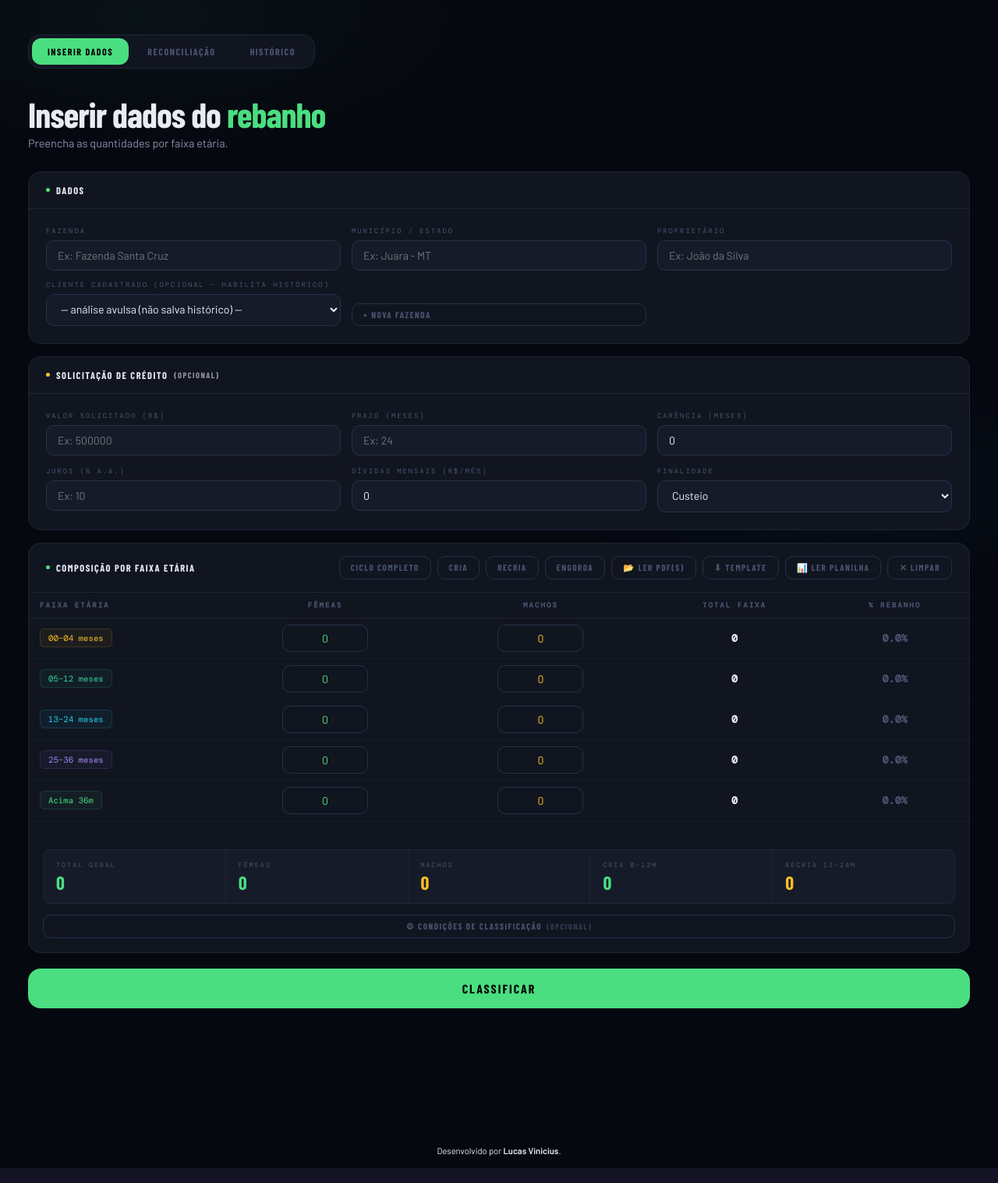
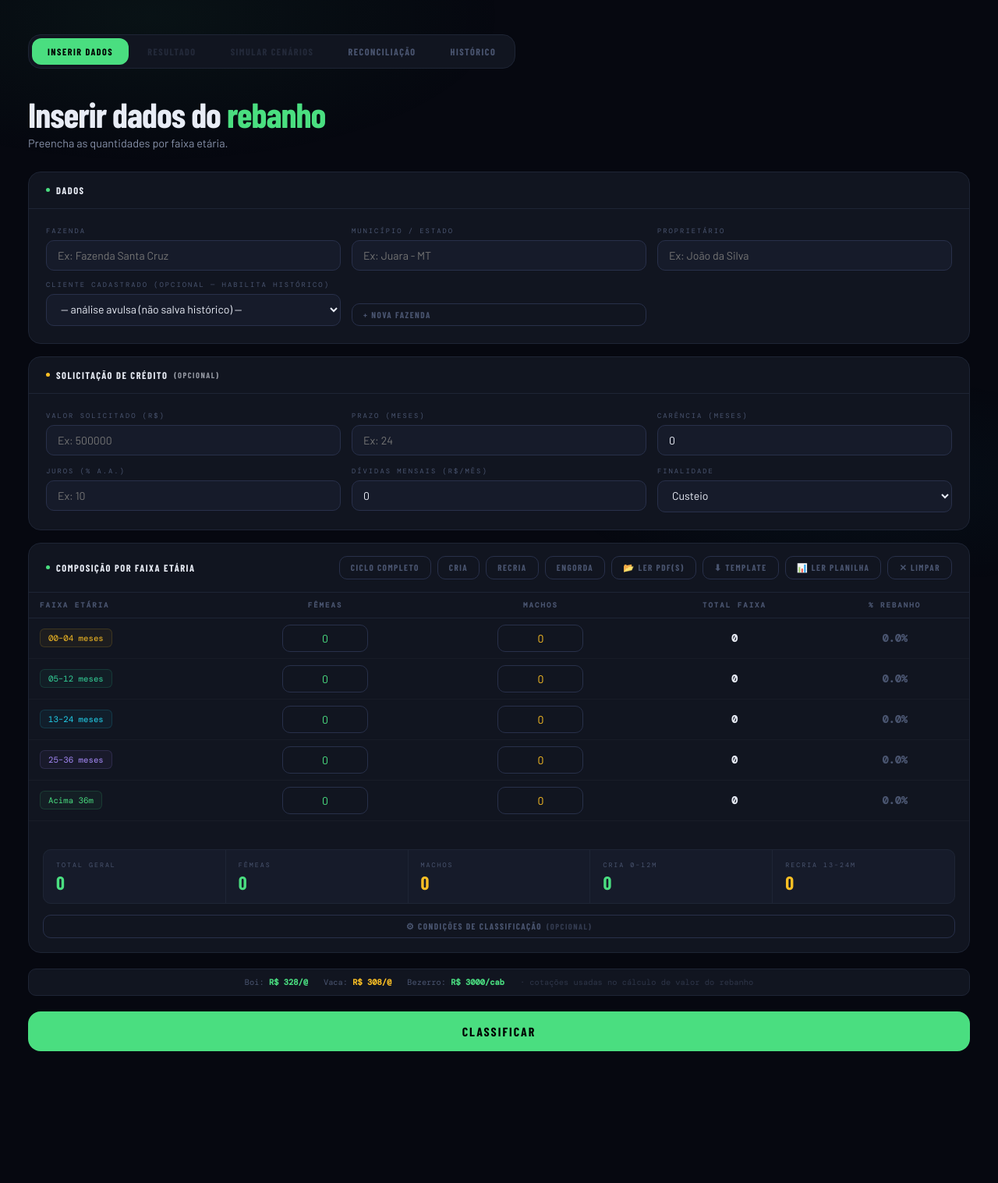
Before and after one commit to Lucazvfx/fluxocaixa, a Flask app: template templates/index.html in a window 1280 px wide. Shown: the part 60-1577 px from the top of the page at 78% size. Run offline with Flask 3, Linux system fonts and the light colour scheme; the template is opened without the code that fills it, so the values that code supplies are empty; data comes from the database, SQL or seed files in the repository; parts of the project's set-up code (start-up, migrations or seed data) failed here and were passed over; some libraries are stand-ins or nearby versions; some web fonts are replaced.

Commit message:
ui: rotating loading msgs, auto-scroll, tab-locked state, cotação strip
- showLoading() aceita array e rotaciona mensagens a cada 1,4s
- Classificar mostra 4 mensagens progressivas (rebanho → indicadores → GEP → parecer)
- Auto-scroll para topo ao exibir resultado
- Abas Resultado/Cenários visíveis desde o início mas desativadas (tab-locked)
- Faixa de cotação acima do botão Classificar (boi/vaca/bezerro do dia)

Co-Authored-By: Claude Sonnet 4.6 <noreply@anthropic.com>

```diff
--- a/templates/index.html
+++ b/templates/index.html
@@ -48,6 +48,7 @@ main{max-width:1340px;margin:0 auto;padding:44px 36px 120px;position:relative;z-
 .tab-btn{font-family:var(--fn);font-weight:700;font-size:.76rem;letter-spacing:1.5px;text-transform:uppercase;background:none;border:none;cursor:pointer;color:var(--mu);padding:10px 20px;border-radius:12px;transition:all .2s;display:flex;align-items:center;gap:7px}
 .tab-btn:hover{color:var(--tx);background:var(--b)}
 .tab-btn.active{background:var(--g);color:#000}
+.tab-btn.tab-locked{opacity:.32;cursor:not-allowed;pointer-events:none}
 
 .panel{display:none;animation:rise .35s cubic-bezier(.22,1,.36,1)}
 .panel.active{display:block}
@@ -271,8 +272,8 @@ main{max-width:1340px;margin:0 auto;padding:44px 36px 120px;position:relative;z-
 <main>
 <div class="tab-bar">
   <button class="tab-btn active" onclick="showTab('entrada',this)">Inserir Dados</button>
-  <button class="tab-btn" id="tab-res" style="display:none" onclick="showTab('resultado',this)">Resultado</button>
-  <button class="tab-btn" id="tab-cen" style="display:none" onclick="showTab('cenarios',this)">Simular Cenários</button>
+  <button class="tab-btn tab-locked" id="tab-res" onclick="showTab('resultado',this)">Resultado</button>
+  <button class="tab-btn tab-locked" id="tab-cen" onclick="showTab('cenarios',this)">Simular Cenários</button>
   <button class="tab-btn" id="tab-rec" onclick="showTab('reconciliacao',this)">Reconciliação</button>
   <button class="tab-btn" onclick="showTab('historico',this)">Histórico</button>
 </div>
@@ -374,6 +375,12 @@ main{max-width:1340px;margin:0 auto;padding:44px 36px 120px;position:relative;z-
     </div>
   </div>
 
+  <div id="cot-strip" style="display:flex;justify-content:center;align-items:center;gap:20px;margin-top:20px;margin-bottom:10px;padding:10px 16px;border-radius:var(--rs);background:var(--c);border:1px solid var(--b);font-family:var(--fm);font-size:.65rem;color:var(--mu)">
+    <span>Boi: <strong id="cs-boi" style="color:var(--g)">—</strong></span>
+    <span>Vaca: <strong id="cs-vaca" style="color:var(--am)">—</strong></span>
+    <span>Bezerro: <strong id="cs-bez" style="color:var(--cy)">—</strong></span>
+    <span style="opacity:.5">· cotações usadas no cálculo de valor do rebanho</span>
+  </div>
   <button class="btn-p" id="btn-class" onclick="classificar()"><span>Classificar</span></button>
 </div>
 
@@ -800,7 +807,7 @@ let lastRegistroId=null;
 async function classificar(){
   const v=getVals();
   if(v.reduce((a,b)=>a+b,0)<10){showToast('Insira pelo menos 10 animais.',true);return}
-  showLoading('Classificando com ML...');
+  showLoading(['Analisando composição do rebanho...','Calculando indicadores técnicos...','Calculando fluxo GEP...','Gerando parecer de crédito...']);
   try{
     const body={valores:v,fazenda:document.getElementById('f_faz').value,municipio:document.getElementById('f_mun').value,proprietario:document.getElementById('f_prop').value};
     // Cliente cadastrado (opcional) — necessário para persistir o parecer no histórico
@@ -858,8 +865,9 @@ async function classificar(){
     renderResult(data);
     renderConsistencia(data.consistencia);
     showTab('resultado',null);
-    document.getElementById('tab-res').style.display='flex';
-    document.getElementById('tab-cen').style.display='flex';
+    document.getElementById('tab-res').classList.remove('tab-locked');
+    document.getElementById('tab-cen').classList.remove('tab-locked');
+    window.scrollTo({top:0,behavior:'smooth'});
     const cc=document.getElementById('card-confirmar');
     const mlTipo=document.getElementById('conf-ml-tipo');
     const selTipo=document.getElementById('conf-tipo');
@@ -1776,8 +1784,16 @@ dz2.addEventListener('dragleave',()=>dz2.classList.remove('drag'));
 dz2.addEventListener('drop',e=>{e.preventDefault();dz2.classList.remove('drag');const fs=[...e.dataTransfer.files].filter(f=>f.name.toLowerCase().endsWith('.pdf'));if(fs.length)lerPDFs(fs)});
 
 // ================== UTILS ==================
-function showLoading(t){document.getElementById('loading-ov').classList.add('show');document.getElementById('loading-txt').textContent=t}
-function hideLoading(){document.getElementById('loading-ov').classList.remove('show')}
+let _loadTimer=null;
+function showLoading(msgs){
+  const arr=Array.isArray(msgs)?msgs:[msgs];
+  const el=document.getElementById('loading-txt');
+  el.textContent=arr[0];
+  document.getElementById('loading-ov').classList.add('show');
+  if(_loadTimer){clearInterval(_loadTimer);_loadTimer=null;}
+  if(arr.length>1){let i=0;_loadTimer=setInterval(()=>{i=(i+1)%arr.length;el.textContent=arr[i];},1400);}
+}
+function hideLoading(){document.getElementById('loading-ov').classList.remove('show');if(_loadTimer){clearInterval(_loadTimer);_loadTimer=null;}}
 function toast(msg,err=false){const t=document.getElementById('toast');t.textContent=msg;t.className='toast'+(err?' err':'')+' show';setTimeout(()=>t.classList.remove('show'),3500)}
 
 // ================== CONFIRMAR E RETREINAR ==================
@@ -1990,6 +2006,10 @@ async function carregarCotacaoDia(){
     set('cot-vaca', d.precos.vaca);
     set('cot-bezerro', d.precos.bezerro);
     set('cot-bezerra', d.precos.bezerra);
+    const fmtC=v=>v>0?`R$ ${(+v).toFixed(0).replace(/\B(?=(\d{3})+(?!\d))/g,'.')}/@`:'—';
+    const sboi=document.getElementById('cs-boi'); if(sboi) sboi.textContent=fmtC(d.precos.boi);
+    const svac=document.getElementById('cs-vaca'); if(svac) svac.textContent=fmtC(d.precos.vaca);
+    const sbez=document.getElementById('cs-bez'); if(sbez) sbez.textContent=d.precos.bezerro>0?`R$ ${Math.round(d.precos.bezerro)}/cab`:'—';
     const f=document.getElementById('cot-fonte');
     if(f) f.textContent = d.origem==='banco' ? 'CEPEA/ESALQ (boi) · Scot (vaca)' : 'referência (sem cotação salva ainda)';
     usarCotacaoDia();
```
